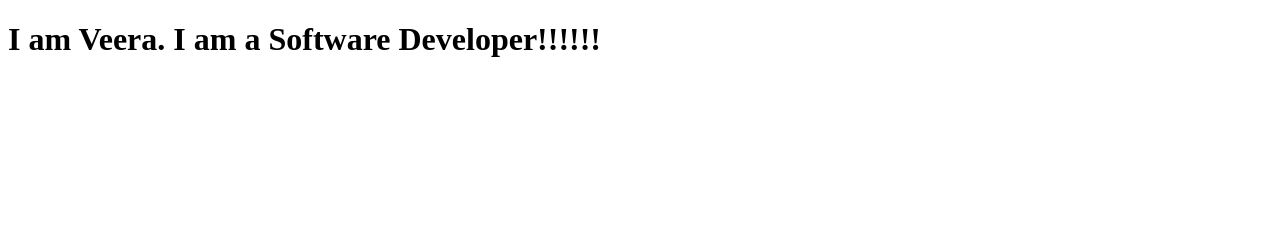
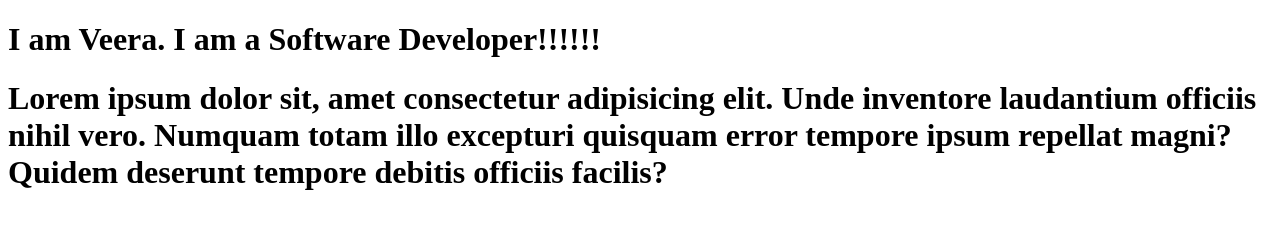
Before and after one commit to veera9999/Portfolio-website, a plain HTML site: page index.html in a window 1280 px wide. Drawn offline with Linux system fonts and the light colour scheme.

Commit message:
third commit

```diff
--- a/index.html
+++ b/index.html
@@ -1,12 +1,18 @@
 <!DOCTYPE html>
 <html lang="en">
-<head>
-    <meta charset="UTF-8">
-    <meta http-equiv="X-UA-Compatible" content="IE=edge">
-    <meta name="viewport" content="width=device-width, initial-scale=1.0">
+  <head>
+    <meta charset="UTF-8" />
+    <meta http-equiv="X-UA-Compatible" content="IE=edge" />
+    <meta name="viewport" content="width=device-width, initial-scale=1.0" />
     <title>Document</title>
-</head>
-<body>
+  </head>
+  <body>
     <h1>I am Veera. I am a Software Developer!!!!!!</h1>
-</body>
+    <h1>
+      Lorem ipsum dolor sit, amet consectetur adipisicing elit. Unde inventore
+      laudantium officiis nihil vero. Numquam totam illo excepturi quisquam
+      error tempore ipsum repellat magni? Quidem deserunt tempore debitis
+      officiis facilis?
+    </h1>
+  </body>
 </html>
```
Also changed, not shown: index.js (added).
